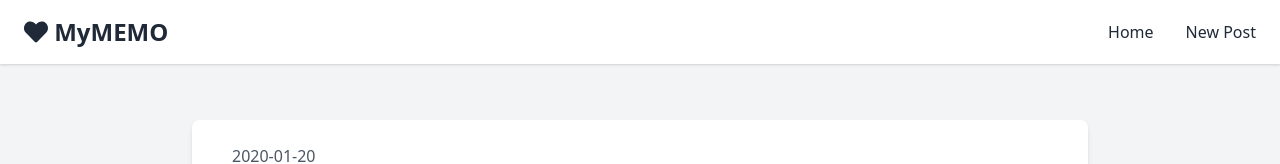
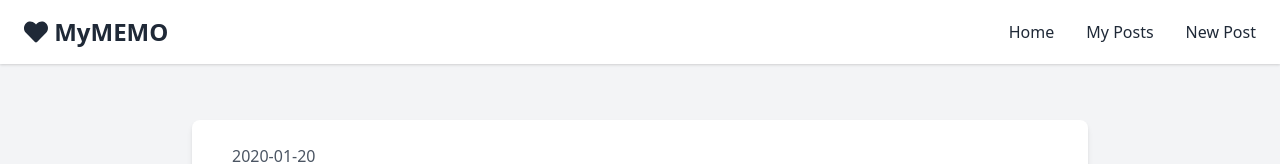
Before and after one commit to felistter/mymemo-blog, a React (Create React App) app: page / in a window 1280 px wide. Shown: the top 164 px of the page. Built offline with nearby package versions, Linux system fonts and the light colour scheme; data requests are answered from the project's data file.

Commit message:
Add new link for post editing

```diff
--- a/src/Navbar.js
+++ b/src/Navbar.js
@@ -24,13 +24,21 @@ const Navbar = () => {
         </div>
         <div className="md:flex flex-col md:flex-row md:-mx-4 hidden">
           <Link
-            className="my-1 text-gray-800 hover:text-blue-500 md:mx-4 md:my-0"
+            className="my-1 text-gray-800 hover:text-cyan-700 md:mx-4 md:my-0"
             to="/"
           >
             Home
           </Link>
+
           <Link
-            className="my-1 text-gray-800 hover:text-blue-500 md:mx-4 md:my-0"
+            className="my-1 text-gray-800 hover:text-cyan-700 md:mx-4 md:my-0"
+            to="/posts_admin"
+          >
+            My Posts
+          </Link>
+
+          <Link
+            className="my-1 text-gray-800 hover:text-cyan-700 md:mx-4 md:my-0"
             to="/create"
           >
             New Post
```
